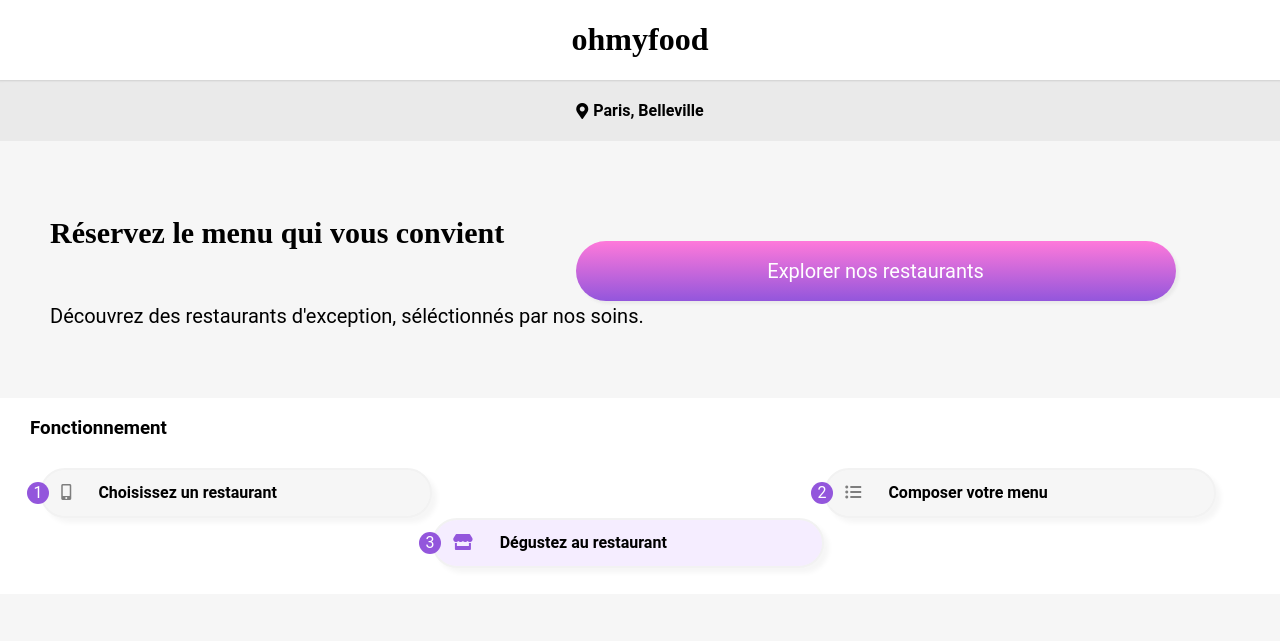
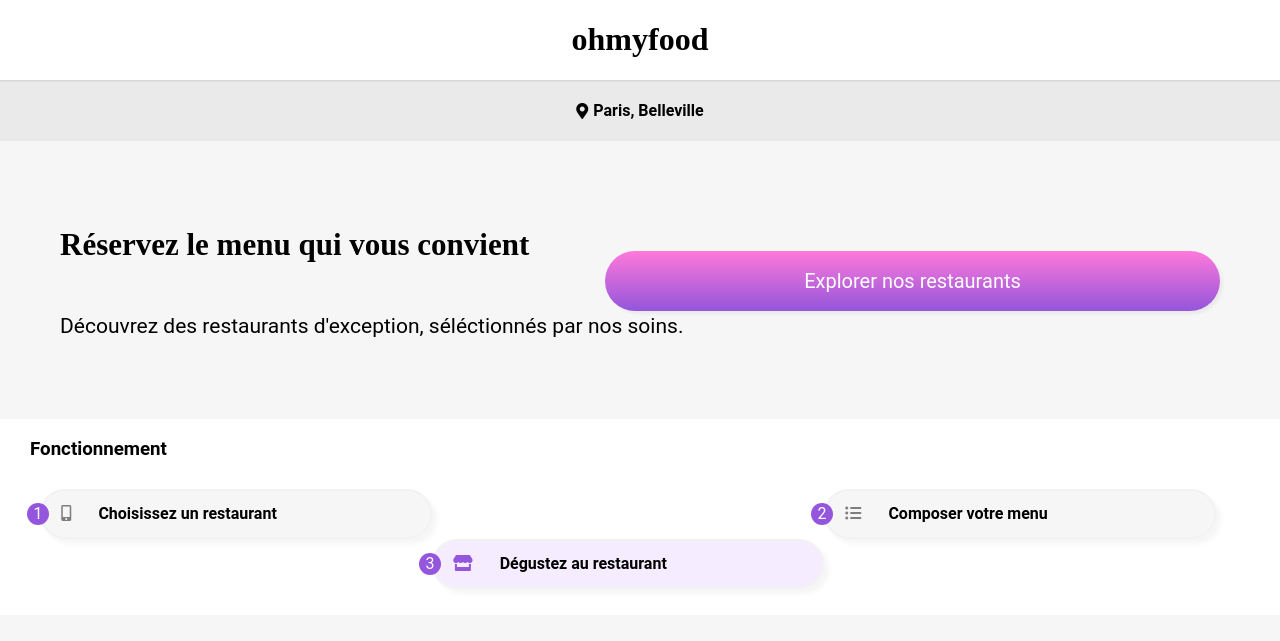
Before and after one commit to Didie79/Sandrine_Cabanes_3_22_11_2021, a website: page index.html in a window 1280 px wide. Shown: the top 641 px of the page. Drawn offline with Linux system fonts and the light colour scheme; a web font is replaced by a local one.

Commit message:
retouche sur une média queries version destop

```diff
--- a/style.scss
+++ b/style.scss
@@ -181,7 +181,7 @@ h2 {
     flex-direction: column;
     background-color: white;
     width: 90%;
-    height: 268px;
+
     border-radius: 20px 0 20px 0;
     background-color: white;
     border-radius: 20px;
@@ -240,6 +240,7 @@ h2 {
     }
   }
 }
+/*Fin MAIN*/
 /*footer*/
 footer {
   display: flex;
@@ -271,6 +272,7 @@ footer {
 }
 
 /*PAGE DEUX A QUATRE */
+/*header*/
 .header2 {
   display: flex;
   justify-content: center;
@@ -286,7 +288,6 @@ footer {
 .imgfond {
   img {
     width: 100%;
-    height: 350px;
     top: 4.5rem;
     object-fit: cover;
     position: relative;
@@ -423,7 +424,7 @@ footer {
     }
     .nouveaute {
       right: auto;
-      margin-left: 32%;
+      margin-left: 30%;
     }
   }
 }
@@ -460,14 +461,15 @@ footer {
   .plat,
   .dessert {
     flex-direction: row;
-  }
+
   .h3menu {
     display: flex;
     justify-content: center;
   }
   .trait {
-    margin-left: 50%;
+    margin-left:46%;
   }
+}
   /*zone FOOTER*/
 
   .listcontact {
@@ -516,22 +518,22 @@ footer {
     }
   }
 }
-@media screen and (min-width: 1148px) {
+@media screen and (min-width: 1148px) and (max-width:1950px){
   .reservation {
     flex-direction: row;
     flex-wrap: wrap;
     justify-content: space-between;
     align-items: baseline;
-    padding: 50px;
+    padding: 60px;
 
     .reservation_title {
-      font-size: 30px;
+      font-size: 31px;
     }
     .reservation_stitle {
-      font-size: 20px;
+      font-size: 21px;
     }
     .reservation_recherche {
-      width: 600px;
+      width: 615px;
       height: 60px;
       font-size: 20px;
     }
@@ -541,7 +543,8 @@ footer {
     .r3 {
       align-self: flex-end;
       margin-top: 50px;
-      margin-right: 3.4rem;
+      margin-left:auto;
+      width:615px;
     }
   }
 }
```
Also changed, not shown: style.css, 1 other file.
